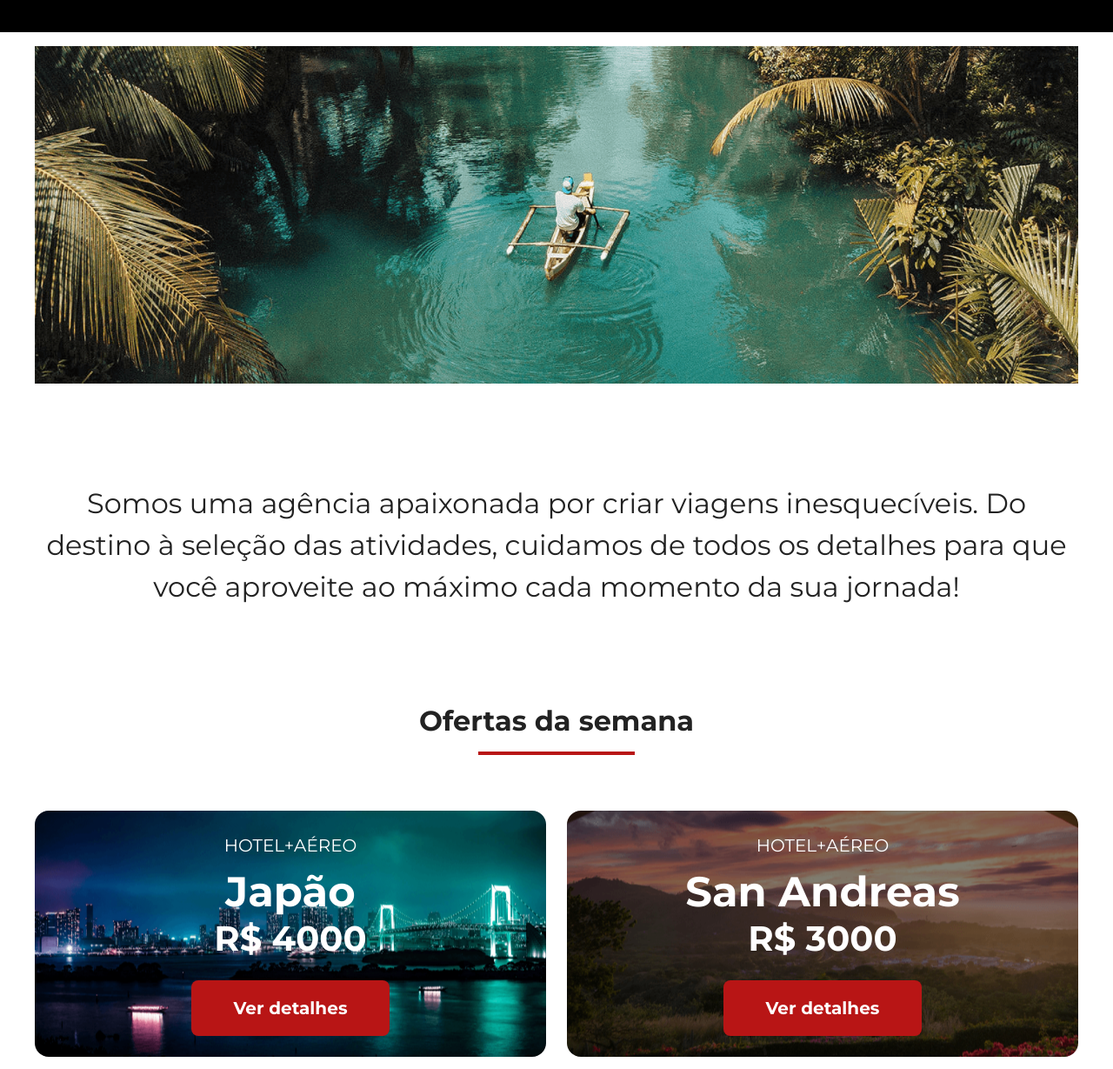
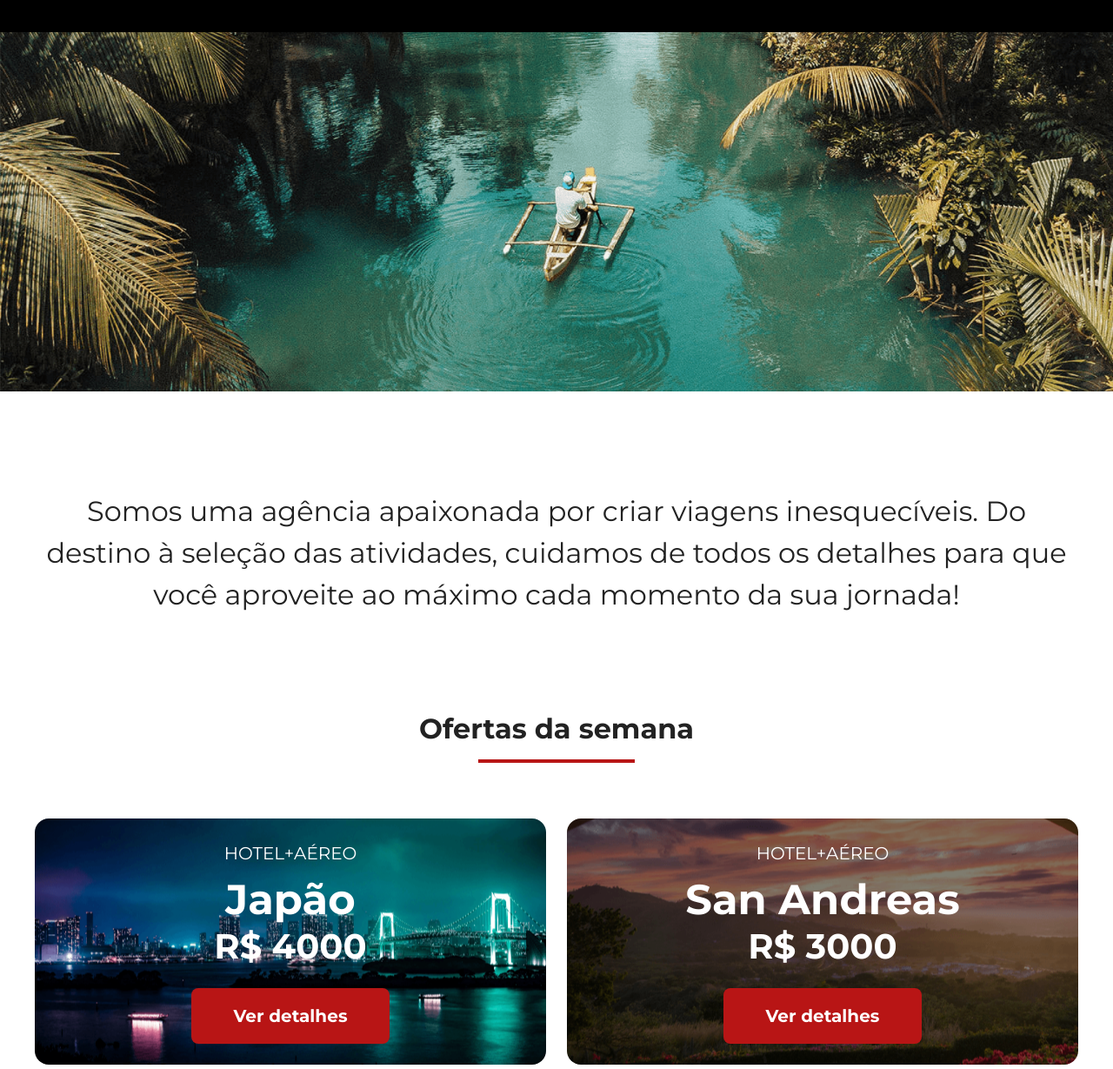
Before and after one commit to otaviohenrique1/ia_generativa_front_end, a plain HTML site: page index.html in a window 1280 px wide. Shown: the part 111-1340 px from the top of the page at 87% size. Drawn offline with nearby package versions, Linux system fonts and the light colour scheme; a web font is replaced by a local one.

Commit message:
commit 5

```diff
--- a/index.css
+++ b/index.css
@@ -33,6 +33,10 @@
     font-style: normal;
     font-weight: 500;
     line-height: normal;
+}
+
+.banner__img-wrapper {
+    margin: 0;
 }
 
 .banner__img {
@@ -145,6 +149,7 @@ img {
     font-style: normal;
     font-weight: 700;
     line-height: normal;
+    margin: 0;
 }
 
 .ofertas__card--preco {
--- a/index.html
+++ b/index.html
@@ -40,9 +40,8 @@
 
   <section class="banner">
     <div class="banner__wrapper">
-      <figure>
-        <img class="banner__img" alt="Homem navegando numa canoa" src="./img/maldivas@2x.png"
-          aria-label="Imagem das Maldivas" />
+      <figure class="banner__img-wrapper">
+        <img class="banner__img" alt="Imagem das Maldivas" src="./img/maldivas@2x.png" />
         <figcaption class="banner__img-descricao">
           Somos uma agência apaixonada por criar viagens inesquecíveis. Do
           destino à seleção das atividades, cuidamos de todos os detalhes
@@ -53,27 +52,28 @@
   </section>
 
   <main class="container">
-    <div class="ofertas">
+
+    <section class="ofertas">
       <div class="ofertas__titulo">
         <div class="ofertas__titulo--texto">Ofertas da semana</div>
         <div class="ofertas__titulo--sublinhado"></div>
       </div>
       <div class="ofertas__cards">
         <div class="ofertas__cards--grupo">
-          <div class="ofertas__cards--item ofertas__cards--japao">
+          <section class="ofertas__cards--item  ofertas__cards--japao">
             <div class="ofertas__card">
               <div class="ofertas__card--conteudo">
-                <div class="ofertas__card--destino">
+                <header class="ofertas__card--destino">
                   <div class="ofertas__card--destino-tipo">HOTEL+AÉREO</div>
-                  <b class="ofertas__card--destino-nome">Japão</b>
-                </div>
+                  <h2 class="ofertas__card--destino-nome">Japão</h2>
+                </header>
                 <div class="ofertas__card--preco">R$ 4000</div>
                 <div class="ofertas__card--botao">
-                  <span class="ofertas__card--botao-texto">Ver detalhes</span>
+                  <a href="#" class="ofertas__card--botao-texto">Ver detalhes</a>
                 </div>
               </div>
             </div>
-          </div>
+          </section>
           <div class="ofertas__cards--item  ofertas__cards--san-andreas">
             <div class="ofertas__card">
               <div class="ofertas__card--conteudo">
@@ -118,7 +118,7 @@
           </div>
         </div>
       </div>
-    </div>
+    </section>
 
     <div class="busca">
       <div class="busca__titulo">
```
Also changed, not shown: prompts.txt.
